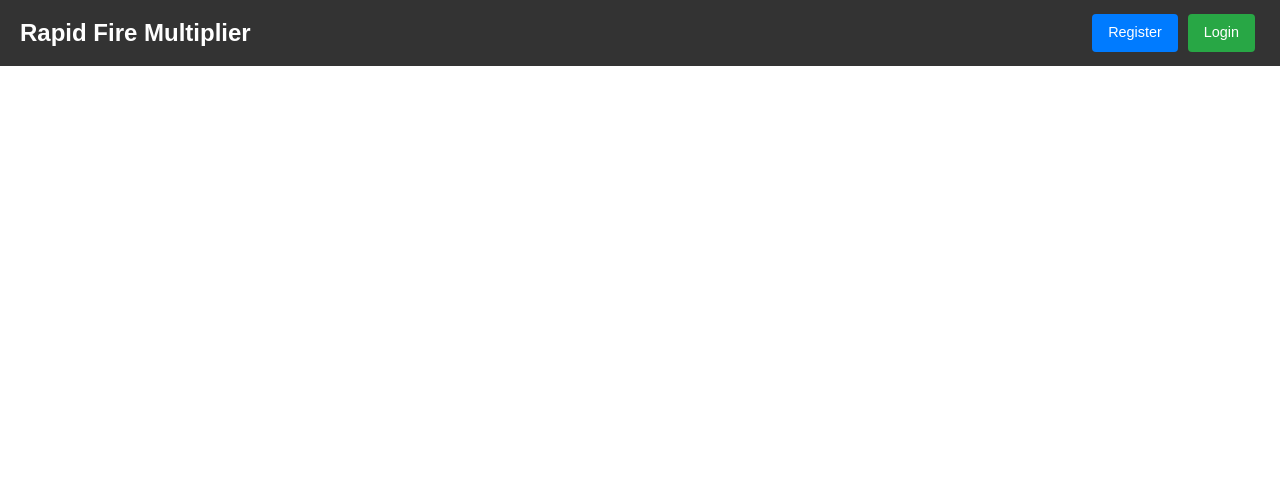
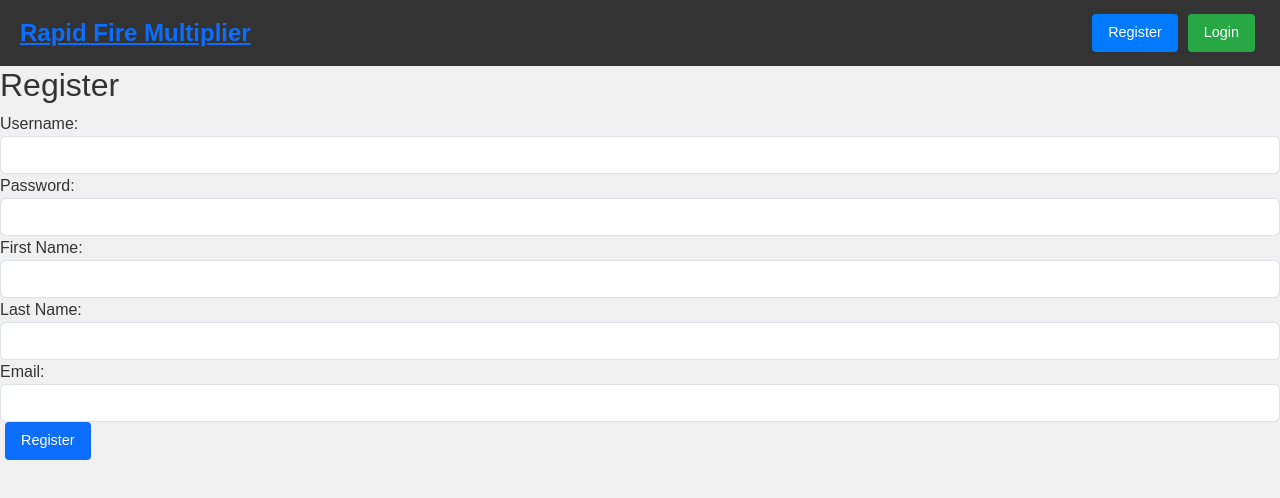
Before and after one commit to RalphsCode/RapidFireMultiplier, a React (Create React App) app in the folder rfm-frontend/: page /register in a window 1280 px wide. Shown: the top 498 px of the page. Built offline with nearby package versions, Linux system fonts and the light colour scheme.

Commit message:
Got login and register working. Added some styling. lots of bug fixes. Almost there!

```diff
--- a/rfm-frontend/src/App.js
+++ b/rfm-frontend/src/App.js
@@ -5,6 +5,7 @@ import { Routes, Route } from 'react-router-dom';
 import GameNavBar from './GameNavBar';
 import RapidFireMultiplier from './RapidFireMultiplier';
 import Login from './Login';
+import Register from './Register';
 
 function App() {
   const [isAuthenticated, setIsAuthenticated] = useState(false);
@@ -25,6 +26,10 @@ function App() {
           path="/login"
           element={<Login isAuthenticated={isAuthenticated} toggleAuth={authUpdater} />}
         />
+                <Route
+          path="/register"
+          element={<Register isAuthenticated={isAuthenticated} toggleAuth={authUpdater} />}
+        />
       </Routes>
     </>
   );
--- a/rfm-frontend/src/GameNavBar.js
+++ b/rfm-frontend/src/GameNavBar.js
@@ -1,8 +1,19 @@
 import React from 'react';
+import { Link, useNavigate } from 'react-router-dom';
 import './GameNavBar.css';
 
-const GameNavBar = ({ onLogin = () => {}, onRegister = () => {} }) => {
+const GameNavBar = () => {
   const storedUser = JSON.parse(localStorage.getItem('user')) || null;
+
+  const navigate = useNavigate();
+
+  const onLogin = () => {
+    navigate('/Login');
+  };
+
+  const onRegister = () => {
+    navigate('/Register');
+  };
 
   const handleLogout = () => {
     localStorage.removeItem('user');
@@ -14,7 +25,7 @@ const GameNavBar = ({ onLogin = () => {}, onRegister = () => {} }) => {
 
   return (
     <nav className="navbar">
-      <div className="navbar-brand">Rapid Fire Multiplier</div>
+      <div className="navbar-brand"><Link to="/" >Rapid Fire Multiplier</Link></div>
       <div className="navbar-links">
         {storedUser && storedUser.username !== 'Guest' ? (
           <>
--- a/rfm-frontend/src/Login.js
+++ b/rfm-frontend/src/Login.js
@@ -4,36 +4,47 @@ import { useNavigate } from 'react-router-dom';
 
 function Login({ isAuthenticated, toggleAuth }) {
   const navigate = useNavigate();
-  const [username, setUsername] = useState('');
-  const [password, setPassword] = useState('');
+  const [inputUsername, setInputUsername] = useState('');
+  const [inputPassword, setInputPassword] = useState('');
   const [error, setError] = useState(null);
+  const [loading, setLoading] = useState(false);
 
   const handleSubmit = async (event) => {
     event.preventDefault();
     setError(null);
 
+    // Ensure username and password are set before accessing
+    if (inputUsername.trim() === '' || inputPassword.trim() === '') {
+      setError('Please fill in both fields.');
+      return;
+    }
+
+    setLoading(true);
+
     try {
-      const response = await axios.post('http://localhost:3000/auth/login', {
-        username,
-        password,
+      const response = await axios.post('http://localhost:3001/auth/login', {
+        username: inputUsername,
+        password: inputPassword,
       });
 
+      console.log("Username and password going to server via API:", inputUsername, inputPassword);
+
       const {
-        username: responseUsername,
+        username,
         curr_hi_score,
         total_points,
         first_name,
         last_name,
-        email
-      } = response.data;
+        email,
+      } = response.data.user;
 
       // Store user data
       const userData = {
-        username: responseUsername,
+        username,
         isGuest: false,
         firstName: first_name,
         lastName: last_name,
-        email: email
+        email,
       };
 
       // Set localStorage items
@@ -45,12 +56,11 @@ function Login({ isAuthenticated, toggleAuth }) {
       toggleAuth(true);
 
       // Clear form
-      setUsername('');
-      setPassword('');
+      setInputUsername('');
+      setInputPassword('');
 
       // Redirect to home page
       navigate('/');
-
     } catch (error) {
       console.error('Login error:', error);
       if (error.response?.status === 401) {
@@ -58,10 +68,14 @@ function Login({ isAuthenticated, toggleAuth }) {
       } else if (error.response?.status === 404) {
         setError('User not found');
       } else {
-        setError('An error occurred during login. Please try again.');
+        setError('An unexpected error occurred. Please try again.');
       }
+    } finally {
+      setLoading(false);
     }
   };
+
+  ///////////////////////////////////// RETURN //////////////////
 
   return (
     <div className="login-container">
@@ -77,9 +91,9 @@ function Login({ isAuthenticated, toggleAuth }) {
           <input
             type="text"
             id="username"
-            className="form-control"
-            value={username}
-            onChange={(e) => setUsername(e.target.value)}
+            className={`form-control ${error ? 'is-invalid' : ''}`}
+            value={inputUsername}
+            onChange={(e) => setInputUsername(e.target.value)}
             required
             autoComplete="username"
           />
@@ -89,15 +103,19 @@ function Login({ isAuthenticated, toggleAuth }) {
           <input
             type="password"
             id="password"
-            className="form-control"
-            value={password}
-            onChange={(e) => setPassword(e.target.value)}
+            className={`form-control ${error ? 'is-invalid' : ''}`}
+            value={inputPassword}
+            onChange={(e) => setInputPassword(e.target.value)}
             required
             autoComplete="current-password"
           />
         </div>
-        <button type="submit" className="btn btn-primary">
-          Login
+        <button
+          type="submit"
+          className="btn btn-primary"
+          disabled={loading}
+        >
+          {loading ? 'Logging in...' : 'Login'}
         </button>
       </form>
     </div>
--- /dev/null
+++ b/rfm-frontend/src/RapidFireMultiplier.css
@@ -0,0 +1,190 @@
+/* General Styles */
+body {
+    font-family: Arial, sans-serif;
+    background-color: #f0f0f0;
+    color: #333;
+    margin: 0;
+    padding: 0;
+  }
+
+  /* Game Container */
+  .game-container {
+    display: flex;
+    flex-direction: column;
+    justify-content: center;
+    align-items: center;
+    height: 100vh;
+    padding: 20px;
+    background-color: #fff;
+    border-radius: 8px;
+    box-shadow: 0 4px 12px rgba(0, 0, 0, 0.1);
+  }
+
+  /* Authentication Section */
+  .auth-container {
+    text-align: center;
+    background-color: #ffeb3b;
+    padding: 30px;
+    border-radius: 8px;
+    box-shadow: 0 4px 12px rgba(0, 0, 0, 0.1);
+  }
+
+  .auth-container h2 {
+    font-size: 24px;
+    margin-bottom: 20px;
+  }
+
+  .auth-container button {
+    background-color: #2196f3;
+    color: white;
+    padding: 10px 20px;
+    border: none;
+    border-radius: 5px;
+    margin: 5px;
+    cursor: pointer;
+    transition: background-color 0.3s ease;
+  }
+
+  .auth-container button:hover {
+    background-color: #1976d2;
+  }
+
+  /* Level Selector */
+  .level-selector {
+    text-align: center;
+    padding: 20px;
+    border-radius: 8px;
+    background-color: #e3f2fd;
+  }
+
+  .level-selector h2 {
+    font-size: 28px;
+    margin-bottom: 20px;
+  }
+
+  .level-selector button {
+    background-color: #4caf50;
+    color: white;
+    padding: 15px 30px;
+    border: none;
+    border-radius: 5px;
+    margin: 5px;
+    cursor: pointer;
+    transition: background-color 0.3s ease;
+  }
+
+  .level-selector button:hover {
+    background-color: #388e3c;
+  }
+
+  /* Countdown & Game Information */
+  .game h2 {
+    font-size: 28px;
+    text-align: center;
+  }
+
+  .game h3 {
+    font-size: 22px;
+    margin-bottom: 15px;
+  }
+
+  .stats {
+    text-align: center;
+    margin-bottom: 20px;
+  }
+
+  .stats h3 {
+    font-size: 18px;
+  }
+
+  /* Problem Input */
+  .problem {
+    display: flex;
+    justify-content: center;
+    align-items: center;
+    margin-bottom: 20px;
+  }
+
+  .problem h3 {
+    font-size: 28px;
+    margin-right: 20px;
+  }
+
+  .problem input {
+    padding: 10px;
+    font-size: 20px;
+    width: 80px;
+    text-align: center;
+    border: 2px solid #ccc;
+    border-radius: 5px;
+  }
+
+  .problem button {
+    background-color: #ffa726;
+    color: white;
+    padding: 10px 20px;
+    border: none;
+    border-radius: 5px;
+    margin-left: 10px;
+    cursor: pointer;
+    transition: background-color 0.3s ease;
+  }
+
+  .problem button:hover {
+    background-color: #fb8c00;
+  }
+
+  /* Feedback */
+  .feedback {
+    text-align: center;
+    font-size: 18px;
+    color: #4caf50;
+    margin-top: 10px;
+  }
+
+  /* Cancel Game Button */
+  .cancel-button {
+    background-color: #d32f2f;
+    color: white;
+    padding: 10px 20px;
+    border: none;
+    border-radius: 5px;
+    cursor: pointer;
+    margin-top: 20px;
+  }
+
+  .cancel-button:hover {
+    background-color: #c2185b;
+  }
+
+  /* Game Over Screen */
+  .game-over {
+    text-align: center;
+    padding: 30px;
+    border-radius: 8px;
+    background-color: #ff7043;
+    color: white;
+  }
+
+  .game-over h2 {
+    font-size: 32px;
+    margin-bottom: 20px;
+  }
+
+  .game-over h3 {
+    font-size: 24px;
+  }
+
+  .game-over button {
+    background-color: #4caf50;
+    color: white;
+    padding: 12px 25px;
+    border: none;
+    border-radius: 5px;
+    cursor: pointer;
+    margin-top: 20px;
+  }
+
+  .game-over button:hover {
+    background-color: #388e3c;
+  }
--- /dev/null
+++ b/rfm-frontend/src/Register.js
@@ -0,0 +1,140 @@
+import React, { useState } from 'react';
+import axios from 'axios';
+import { useNavigate } from 'react-router-dom';
+
+function Register({ isAuthenticated, toggleAuth }) {
+  const navigate = useNavigate();
+  const [inputUsername, setInputUsername] = useState('');
+  const [inputPassword, setInputPassword] = useState('');
+  const [inputFirstName, setInputFirstName] = useState('');
+  const [inputLastName, setInputLastName] = useState('');
+  const [inputEmail, setInputEmail] = useState('');
+  const [error, setError] = useState(null);
+
+  const handleSubmit = async (event) => {
+    event.preventDefault();
+    setError(null);
+
+    try {
+      const response = await axios.post('http://localhost:3001/auth/register', {
+        username: inputUsername,
+        password: inputPassword,
+        first_name: inputFirstName,
+        last_name: inputLastName,
+        email: inputEmail,
+      });
+
+      const { username, curr_hi_score, total_points, first_name, last_name, email } = response.data.user;
+
+      // Store user data
+      const userData = {
+        username,
+        isGuest: false,
+        firstName: first_name,
+        lastName: last_name,
+        email,
+      };
+
+      // Set localStorage items
+      localStorage.setItem('user', JSON.stringify(userData));
+      localStorage.setItem('hiScore', curr_hi_score || 0);
+      localStorage.setItem('totalPoints', total_points || 0);
+
+      // Update authentication state
+      toggleAuth(true);
+
+      // Clear form
+      setInputUsername('');
+      setInputPassword('');
+      setInputFirstName('');
+      setInputLastName('');
+      setInputEmail('');
+
+      // Redirect to home page
+      navigate('/');
+    } catch (error) {
+      console.error('Registration error:', error);
+      if (error.response?.status === 400) {
+        setError('User already exists');
+      } else {
+        setError('An error occurred during registration. Please try again.');
+      }
+    }
+  };
+
+  return (
+    <div className="login-container">
+      <h2>Register</h2>
+      {error && (
+        <div className="alert alert-danger" role="alert">
+          {error}
+        </div>
+      )}
+      <form onSubmit={handleSubmit} className="login-form">
+        <div className="form-group">
+          <label htmlFor="username">Username:</label>
+          <input
+            type="text"
+            id="username"
+            className="form-control"
+            value={inputUsername}
+            onChange={(e) => setInputUsername(e.target.value)}
+            required
+            autoComplete="username"
+          />
+        </div>
+        <div className="form-group">
+          <label htmlFor="password">Password:</label>
+          <input
+            type="password"
+            id="password"
+            className="form-control"
+            value={inputPassword}
+            onChange={(e) => setInputPassword(e.target.value)}
+            required
+            autoComplete="new-password"
+          />
+        </div>
+        <div className="form-group">
+          <label htmlFor="firstName">First Name:</label>
+          <input
+            type="text"
+            id="firstName"
+            className="form-control"
+            value={inputFirstName}
+            onChange={(e) => setInputFirstName(e.target.value)}
+            required
+          />
+        </div>
+        <div className="form-group">
+          <label htmlFor="lastName">Last Name:</label>
+          <input
+            type="text"
+            id="lastName"
+            className="form-control"
+            value={inputLastName}
+            onChange={(e) => setInputLastName(e.target.value)}
+            required
+          />
+        </div>
+        <div className="form-group">
+          <label htmlFor="email">Email:</label>
+          <input
+            type="email"
+            id="email"
+            className="form-control"
+            value={inputEmail}
+            onChange={(e) => setInputEmail(e.target.value)}
+            required
+            autoComplete="email"
+          />
+        </div>
+        <button type="submit" className="btn btn-primary">
+          Register
+        </button>
+      </form>
+    </div>
+  );
+}
+
+export default Register;
```
Also changed, not shown: rfm-frontend/src/RapidFireMultiplier.js (+9 -7 lines), 2 other files (tests, documents, lock files or other folders).
